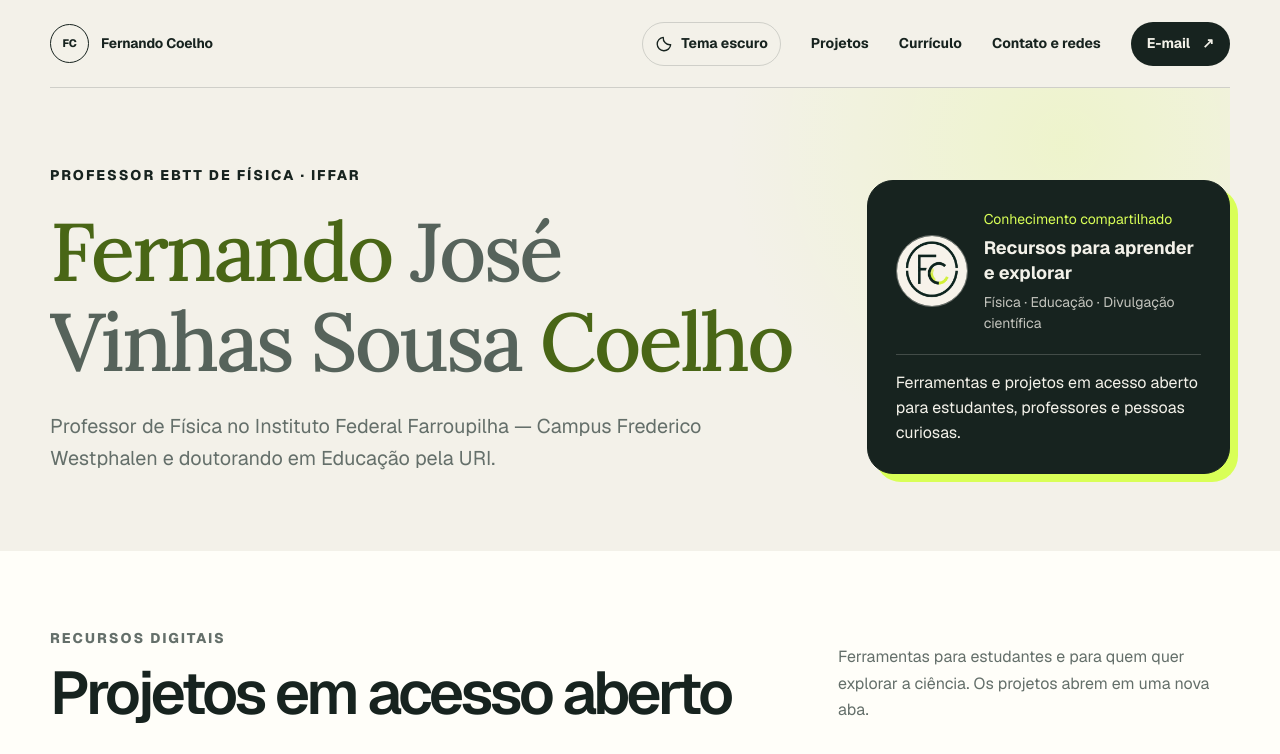
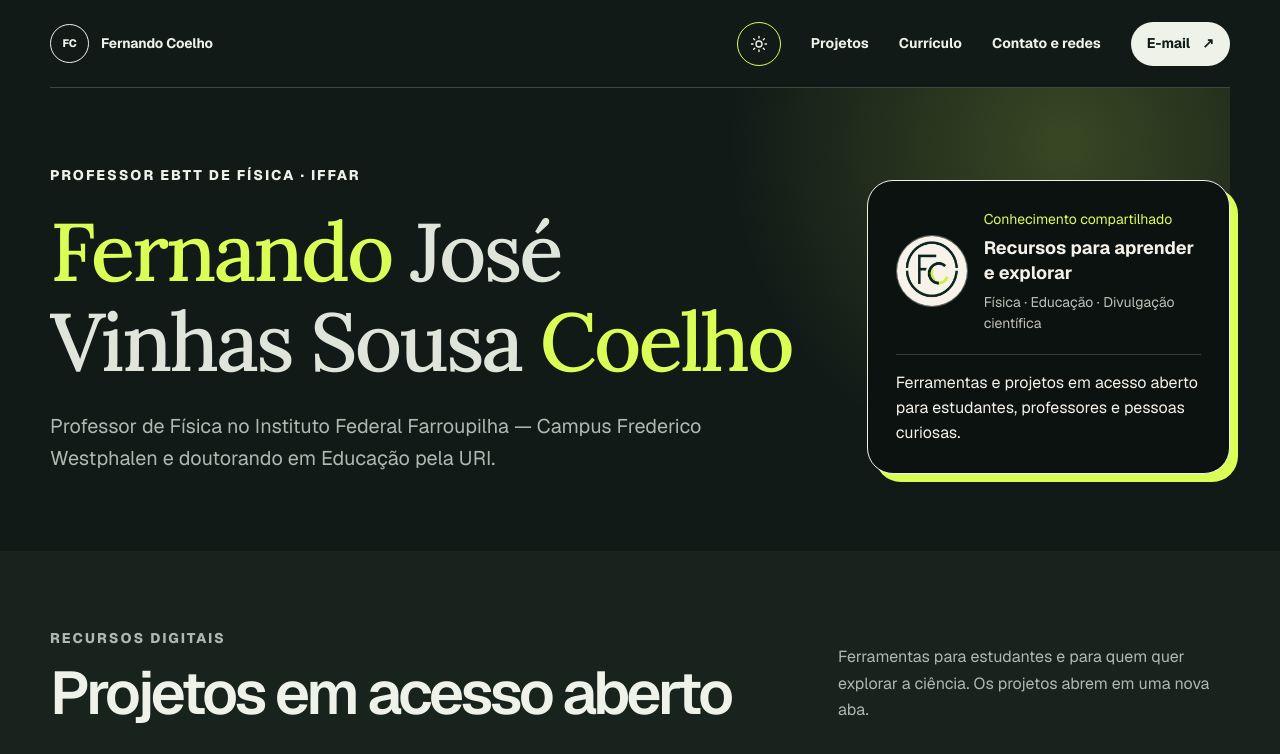
Before and after one commit to ProfFernando1/ProfFernando1.github.io, a Next.js app: page / in a window 1280 px wide. Shown: the top 754 px of the page. Built offline with nearby package versions, Linux system fonts and the light colour scheme.

Commit message:
Default to dark theme and use an icon-only theme toggle

```diff
--- a/app/globals.css
+++ b/app/globals.css
@@ -18,6 +18,7 @@
   --tag-surface: rgba(255, 255, 255, 0.36);
 }
 
+:root:not([data-theme]),
 :root[data-theme='dark'] {
   color-scheme: dark;
   --paper: #111a17;
@@ -31,23 +32,6 @@
   --name-neutral: #e0e5dc;
   --quiet-hover: rgba(255, 255, 255, 0.08);
   --tag-surface: rgba(255, 255, 255, 0.04);
-}
-
-@media (prefers-color-scheme: dark) {
-  :root:not([data-theme]) {
-    color-scheme: dark;
-    --paper: #111a17;
-    --ink: #eef2e9;
-    --muted: #adb9b1;
-    --line: rgba(238, 242, 233, 0.2);
-    --white: #18231e;
-    --deep-surface: #0b120f;
-    --name-fernando: #d9ff57;
-    --name-coelho: var(--name-fernando);
-    --name-neutral: #e0e5dc;
-    --quiet-hover: rgba(255, 255, 255, 0.08);
-    --tag-surface: rgba(255, 255, 255, 0.04);
-  }
 }
 
 * { box-sizing: border-box; }
@@ -152,9 +136,11 @@ main { overflow: hidden; }
   display: inline-flex;
   align-items: center;
   justify-content: center;
-  gap: 8px;
+  width: 44px;
+  min-width: 44px;
   min-height: 44px;
-  padding: 10px 12px;
+  height: 44px;
+  padding: 0;
   border: 1px solid var(--line);
   border-radius: 999px;
   background: transparent;
@@ -164,10 +150,13 @@ main { overflow: hidden; }
   cursor: pointer;
 }
 .theme-toggle:hover { background: var(--quiet-hover); }
-.theme-toggle[aria-pressed='true'] { border-color: var(--acid); }
+:root:not([data-theme]) .theme-toggle,
+:root[data-theme='dark'] .theme-toggle { border-color: var(--acid); }
 .theme-toggle svg { flex-shrink: 0; }
 .theme-sun { display: none; }
+:root:not([data-theme]) .theme-moon,
 :root[data-theme='dark'] .theme-moon { display: none; }
+:root:not([data-theme]) svg.theme-sun,
 :root[data-theme='dark'] svg.theme-sun { display: block; }
 
 .hero {
@@ -505,7 +494,6 @@ footer a:hover { color: var(--acid); }
 
 @media (max-width: 380px) {
   .site-header nav { gap: 8px; }
-  .theme-toggle { padding-inline: 10px; }
   footer { grid-template-columns: 1fr; gap: 8px; }
   footer a { justify-self: start; }
 }
--- a/app/layout.tsx
+++ b/app/layout.tsx
@@ -65,13 +65,12 @@ export default function RootLayout({
   children: React.ReactNode;
 }>) {
   return (
-    <html lang="pt-BR" suppressHydrationWarning>
+    <html lang="pt-BR" data-theme="dark" suppressHydrationWarning>
       <head>
         <script dangerouslySetInnerHTML={{ __html: `(() => {
           let theme;
           try { theme = localStorage.getItem('fernando-theme'); } catch {}
-          document.documentElement.dataset.theme = theme === 'light' || theme === 'dark'
-            ? theme : matchMedia('(prefers-color-scheme: dark)').matches ? 'dark' : 'light';
+          document.documentElement.dataset.theme = theme === 'light' ? 'light' : 'dark';
         })();` }} />
       </head>
       <body
--- a/app/theme-toggle.tsx
+++ b/app/theme-toggle.tsx
@@ -5,22 +5,18 @@ import { useSyncExternalStore } from 'react';
 const storageKey = 'fernando-theme';
 
 function subscribe(onChange: () => void) {
-  const media = window.matchMedia('(prefers-color-scheme: dark)');
   const sync = () => {
     let saved: string | null = null;
     try { saved = localStorage.getItem(storageKey); } catch { /* Storage is optional. */ }
-    document.documentElement.dataset.theme = saved === 'light' || saved === 'dark'
-      ? saved : media.matches ? 'dark' : 'light';
+    document.documentElement.dataset.theme = saved === 'light' ? 'light' : 'dark';
     onChange();
   };
   const onStorage = (event: StorageEvent) => {
     if (event.key === storageKey || event.key === null) sync();
   };
-  media.addEventListener('change', sync);
   window.addEventListener('storage', onStorage);
   window.addEventListener('theme-change', onChange);
   return () => {
-    media.removeEventListener('change', sync);
     window.removeEventListener('storage', onStorage);
     window.removeEventListener('theme-change', onChange);
   };
@@ -30,8 +26,9 @@ export default function ThemeToggle() {
   const dark = useSyncExternalStore(
     subscribe,
     () => document.documentElement.dataset.theme === 'dark',
-    () => false,
+    () => true,
   );
+  const actionLabel = dark ? 'Ativar tema claro' : 'Ativar tema escuro';
 
   function toggleTheme() {
     const theme = document.documentElement.dataset.theme === 'dark' ? 'light' : 'dark';
@@ -42,7 +39,7 @@ export default function ThemeToggle() {
 
   return (
     <button className="theme-toggle" type="button" onClick={toggleTheme}
-      aria-label="Tema escuro" aria-pressed={dark}>
+      aria-label={actionLabel} title={actionLabel}>
       <svg className="theme-moon" width="18" height="18" viewBox="0 0 24 24" fill="none"
         stroke="currentColor" strokeWidth="1.8" strokeLinecap="round" strokeLinejoin="round" aria-hidden="true">
         <path d="M20.9 13A9 9 0 0 1 11 3.1 9 9 0 1 0 20.9 13Z" />
@@ -52,7 +49,6 @@ export default function ThemeToggle() {
         <circle cx="12" cy="12" r="4" />
         <path d="M12 2v2m0 16v2M2 12h2m16 0h2M4.9 4.9l1.4 1.4m11.4 11.4 1.4 1.4m0-14.2-1.4 1.4M6.3 17.7l-1.4 1.4" />
       </svg>
-      <span>Tema escuro</span>
     </button>
   );
 }
```
